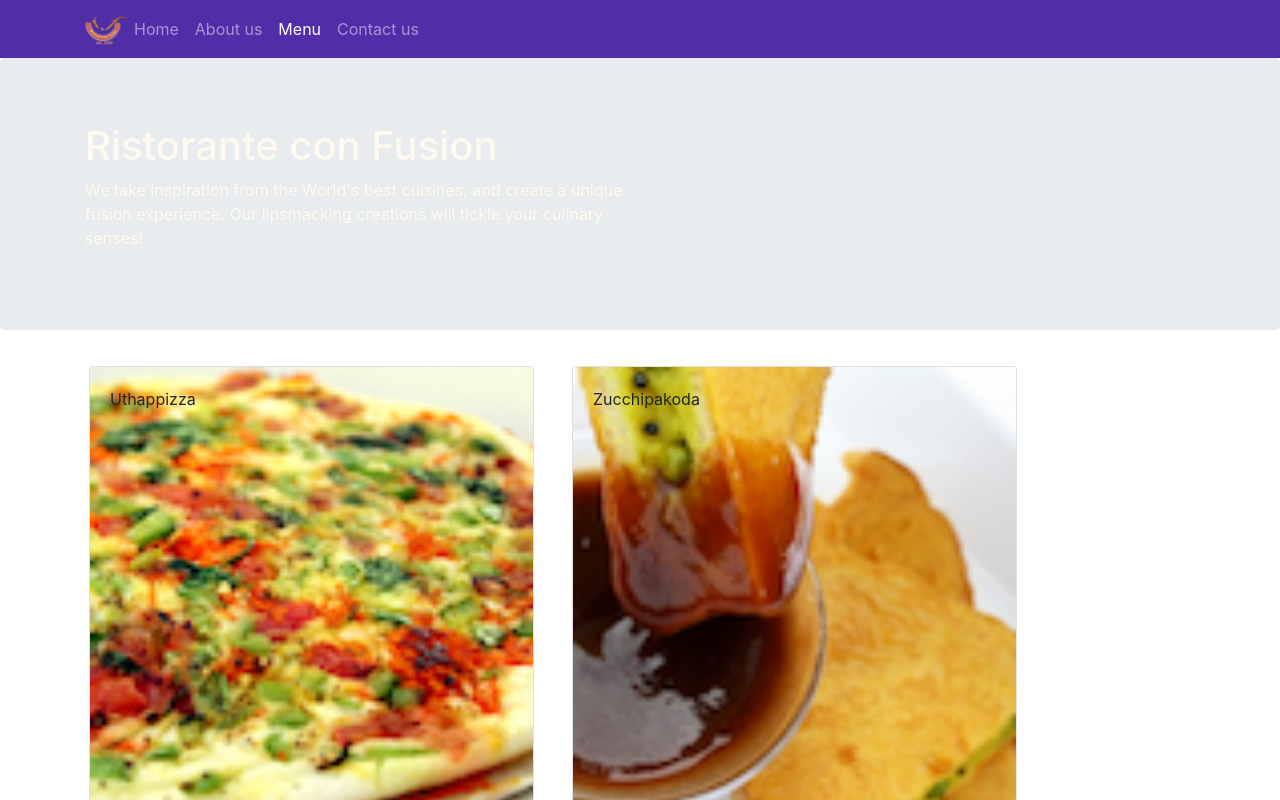
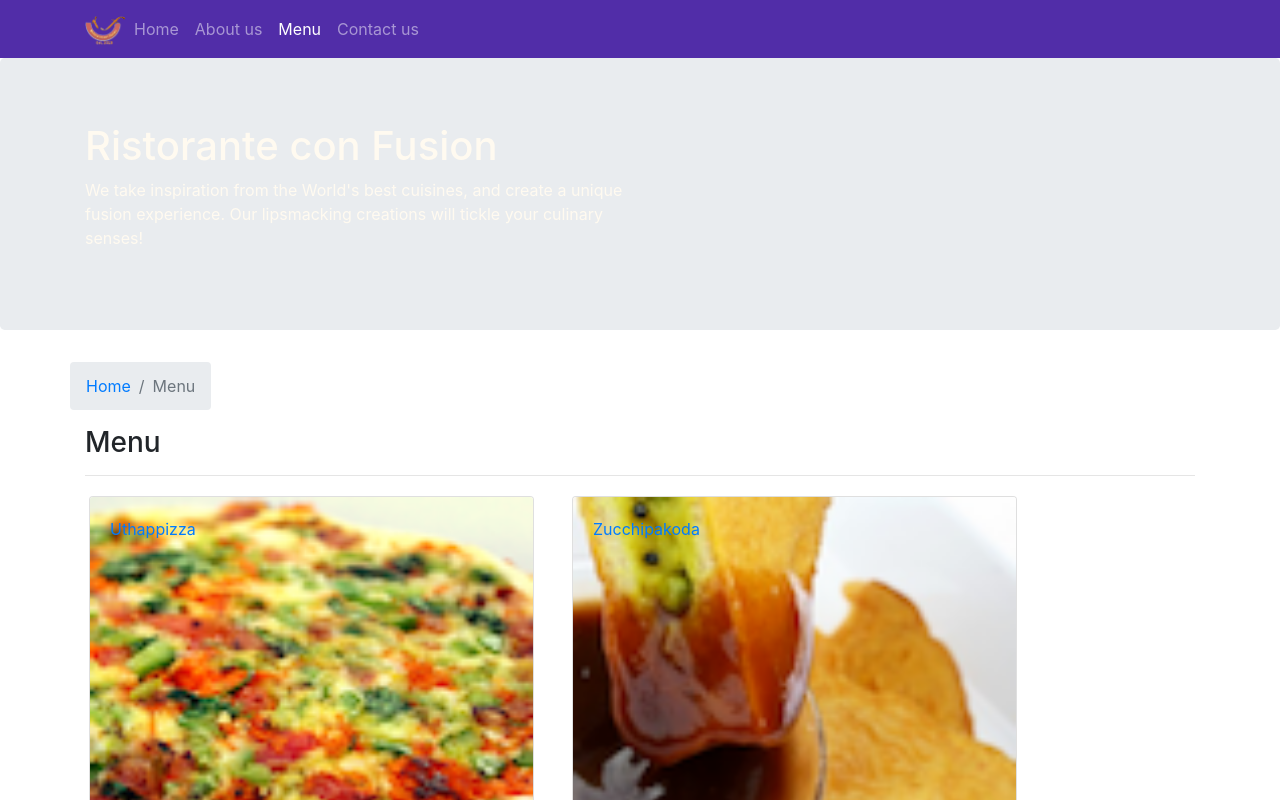
Before and after one commit to Chaitrali-Shinde/dishes, a React (Create React App) app: page /menu in a window 1280 px wide. Shown: the top 800 px of the page. Built offline with nearby package versions, Linux system fonts and the light colour scheme.

Commit message:
dishdetails updated

```diff
--- a/src/components/ContactComponent.js
+++ b/src/components/ContactComponent.js
@@ -1,8 +1,22 @@
 import React from 'react';
+import {Breadcrumb, BreadcrumbItem} from 'reactstrap';
+import {Link} from 'react-router-dom'
 
 function Contact(props) {
     return(
         <div className="container">
+            <div className="row">
+                    <Breadcrumb>
+                        <BreadcrumbItem>
+                            <Link to= "/home">Home</Link>
+                        </BreadcrumbItem>
+                        <BreadcrumbItem active>Contact Us</BreadcrumbItem>
+                    </Breadcrumb>
+                    <div className= "col-12">
+                        <h3>Contact Us</h3>
+                        <hr/>
+                    </div>
+                </div>
             <div className="row row-content">
                 <div className="col-12">
                 <h3>Location Information</h3>
--- a/src/components/DishdetailComponent.js
+++ b/src/components/DishdetailComponent.js
@@ -1,7 +1,7 @@
 import React from 'react';
 import { Card, CardImg, CardImgOverlay, CardText, CardBody,
-    CardTitle } from 'reactstrap';
-
+    CardTitle, BreadcrumbItem, Breadcrumb } from 'reactstrap';
+import {Link} from 'react-router-dom'
 
 
 
@@ -56,11 +56,27 @@
         {
             return(
                 <div className= "row">
+                    <div className= "container">
+                     <div className="row">
+                    <Breadcrumb>
+                        <BreadcrumbItem>
+                            <Link to= "/home">Home</Link>
+                        </BreadcrumbItem>
+                        <BreadcrumbItem>
+                            <Link to= "/menu">Menu</Link>
+                        </BreadcrumbItem>
+                        <BreadcrumbItem active>{props.dish.name}</BreadcrumbItem>
+                    </Breadcrumb>
+                    <div className= "col-12">
+                        <h3>{props.dish.name}</h3>
+                        <hr/>
+                    </div>
+                </div>
                     <div  className="col-12 col-md-5 m-1">
                     <RenderDish dish={props.dish}/>
-                    <RenderComments comments={props.dish.comments}/>
+                    <RenderComments comments={props.comments}/>
                     </div>
-
+                    </div>
                 </div>
 
             );
--- a/src/components/MainComponent.js
+++ b/src/components/MainComponent.js
@@ -35,12 +35,23 @@
         />
       )
     }
+
+    const DishWithId= ({match})=>{
+      return(
+        <Dishdetail dish={this.state.dishes.filter((dish)=> dish.id=== parseInt(match.params.dishId, 10))[0]}
+                    comments={this.state.comments.filter((comment)=> comment.dishId=== parseInt(match.params.dishId, 10))}
+        />
+      )
+
+    }
+
     return (
       <div>
         <Header/>
           <Switch>
             <Route path= "/home" component={HomePage}/>
             <Route exact path= "/menu" component= {()=><Menu dishes={this.state.dishes}/>}/>
+            <Route path= "/menu/:dishId" component={DishWithId}/>
             <Route exact path= "/contactus" component={Contact}/>
             <Redirect to="/home"/>
           </Switch>
--- a/src/components/MenuComponent.js
+++ b/src/components/MenuComponent.js
@@ -1,16 +1,18 @@
 import React, { Component } from 'react';
 import { Card, CardImg, CardImgOverlay, CardText, CardBody,
-    CardTitle } from 'reactstrap';
+    CardTitle, Breadcrumb, BreadcrumbItem } from 'reactstrap';
+import {Link} from 'react-router-dom';
 
 
-
-function RenderMenuItem({dish, onClick}){
+function RenderMenuItem({dish}){
     return(
-        <Card onClick={() => onClick(dish.id)}>
-        <CardImg width="100%" src={dish.image} alt={dish.name} />
-        <CardImgOverlay>
-            <CardTitle>{dish.name}</CardTitle>
-        </CardImgOverlay>
+        <Card>
+            <Link to={`/menu/${dish.id}`}>
+                <CardImg width="100%" src={dish.image} alt={dish.name} />
+                <CardImgOverlay>
+                <CardTitle>{dish.name}</CardTitle>
+                </CardImgOverlay>
+        </Link>
       </Card>
     );
 }
@@ -20,7 +22,7 @@
         const menu = props.dishes.map((dish) => {
             return (
               <div  key={dish.id} className="col-12 col-md-5 m-1">
-                  <RenderMenuItem dish= {dish} onClick={props.onClick}/>
+                  <RenderMenuItem dish= {dish}/>
               </div>
             );
         });
@@ -28,6 +30,18 @@
 
         return (
             <div className="container">
+                <div className="row">
+                    <Breadcrumb>
+                        <BreadcrumbItem>
+                            <Link to= "/home">Home</Link>
+                        </BreadcrumbItem>
+                        <BreadcrumbItem active>Menu</BreadcrumbItem>
+                    </Breadcrumb>
+                    <div className= "col-12">
+                        <h3>Menu</h3>
+                        <hr/>
+                    </div>
+                </div>
                 <div className="row">
                     {menu}
                 </div>
```
